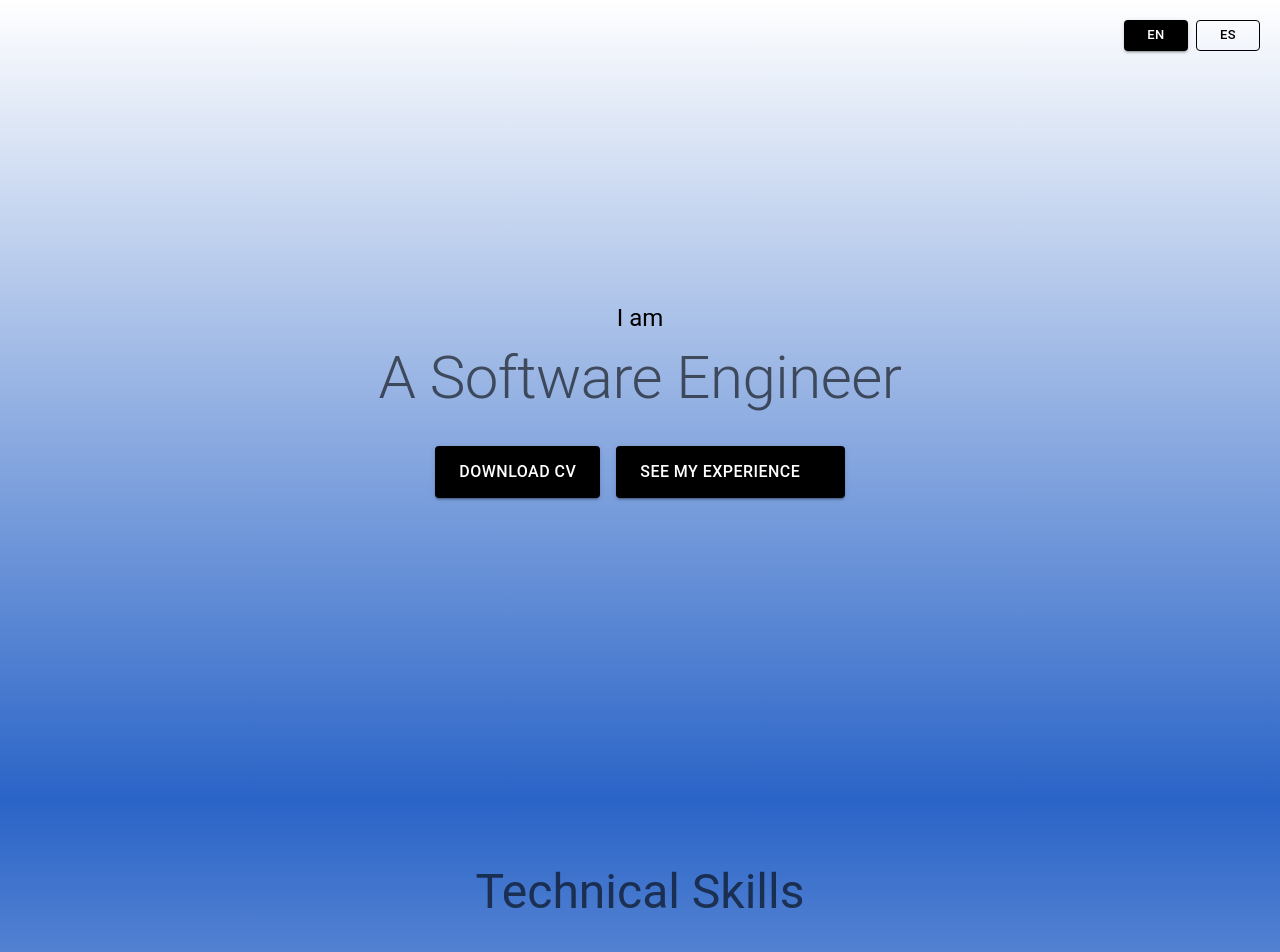
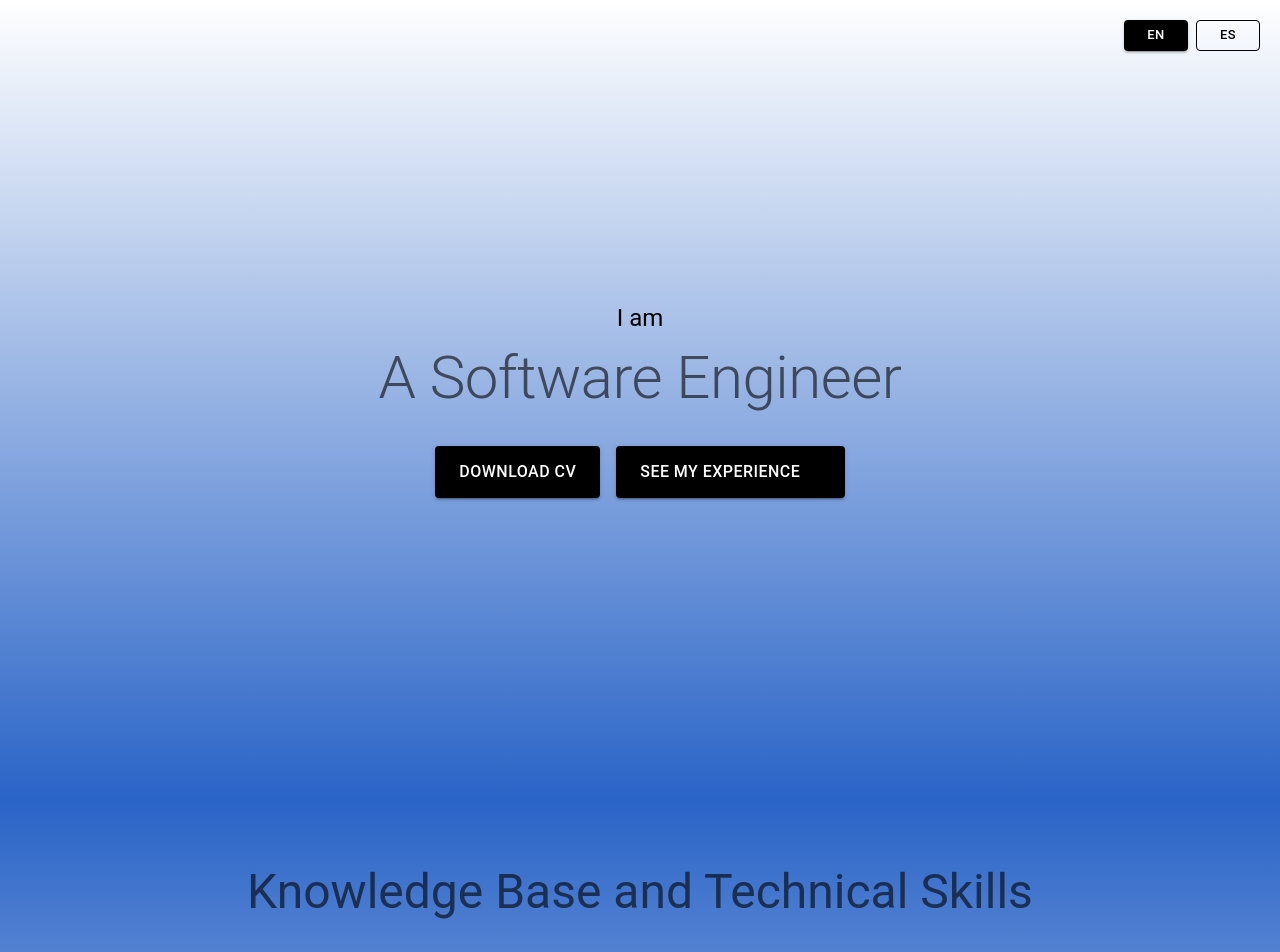
Before and after one commit to sengaigibon/sengaigibon.github.io, a Next.js app: page /en in a window 1280 px wide. Shown: the top 952 px of the page. Built offline with nearby package versions, Linux system fonts and the light colour scheme; some icons are missing.

Commit message:
Update: Skills section

```diff
--- a/app/[locale]/page.tsx
+++ b/app/[locale]/page.tsx
@@ -78,7 +78,7 @@ export default function Home() {
       <Container id="skills" maxWidth={false} sx={{width: '100vw', height: '100vh', textAlign: 'center', background: containerGradient.bottomToTop }}>
         <Box sx={{pt: 8}}>
           <Typography variant="h3" color="text.secondary">
-            {t('techskills')}
+            {t('knowledgeBase')}
           </Typography>
         </Box>
         <Box sx={{justifyContent: 'center', display: 'flex', p: 6 }}>
```
